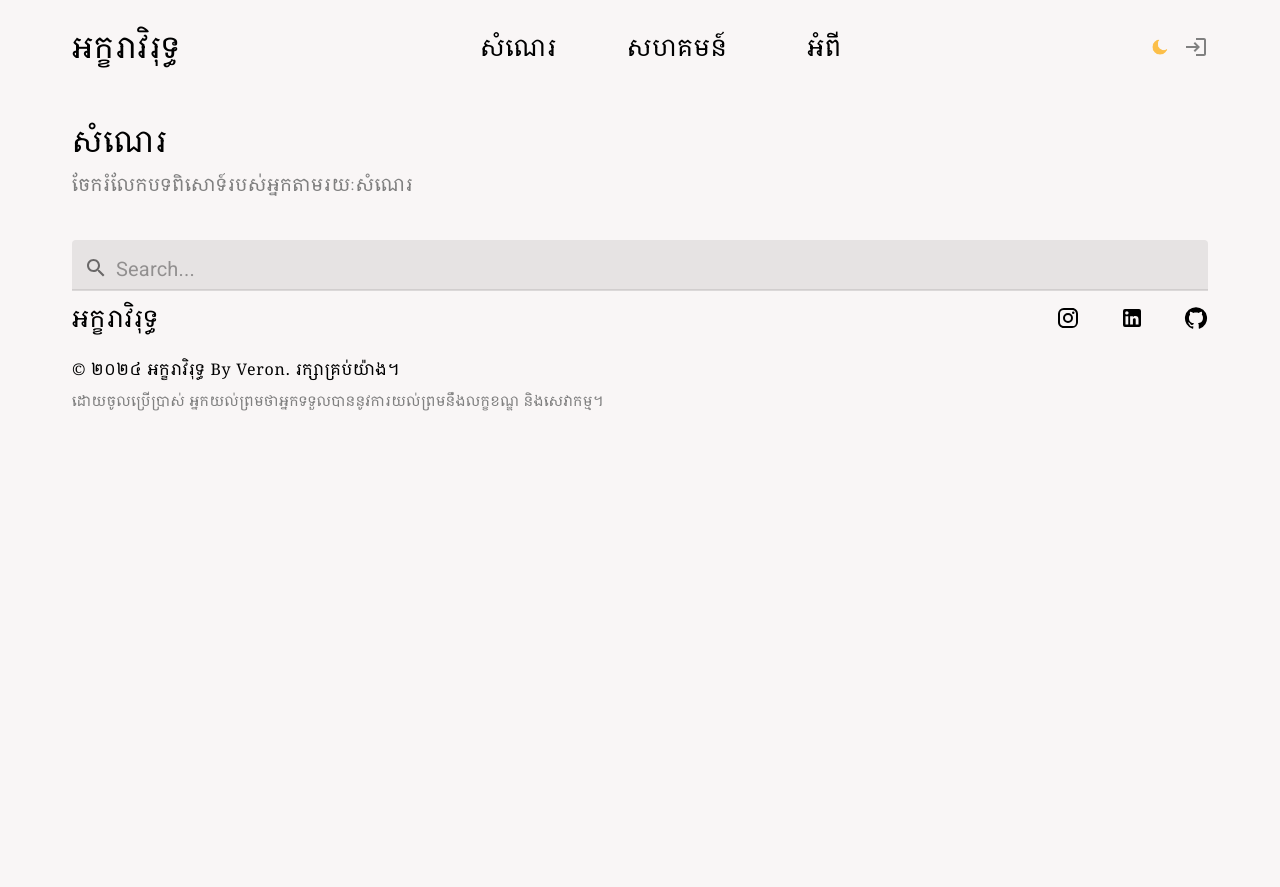
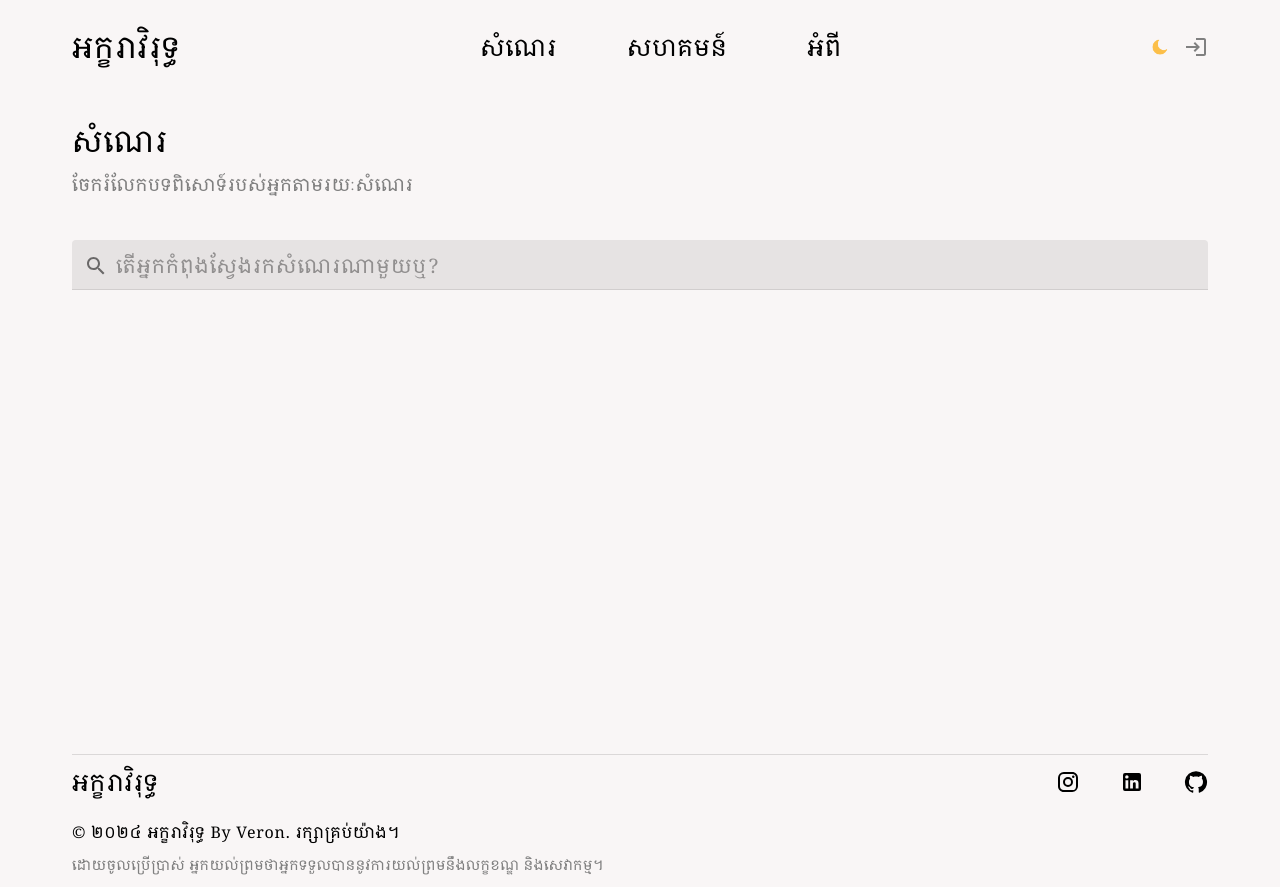
Before and after one commit to Ratanak-Rin-Sbu/inspira-graph, a Next.js app: page / in a window 1280 px wide. Before the commit the page ends 800 px from the top, so only its background shows below. Built offline with nearby package versions, Linux system fonts and the light colour scheme.

Commit message:
Hid Scroll Bar

```diff
--- a/src/app/globals.css
+++ b/src/app/globals.css
@@ -15,8 +15,13 @@ body {
   background: var(--background);
   font-family: var(--font-dm-sans), sans-serif;
   margin: 0;
+  overflow-x: hidden;
+  overflow-y: scroll;
+  height: 100%;
+}
 
-  overflow: hidden;
+::-webkit-scrollbar {
+  width: 0;
 }
 
 a {
@@ -40,7 +45,7 @@ a {
 }
 
 .container {
-  min-height: 100vh;
+  /* min-height: 100vh; */
   background-color: var(--background);
   color: var(--textColor);
   max-width: 1136px;
--- a/src/components/Body.tsx
+++ b/src/components/Body.tsx
@@ -1,13 +1,14 @@
 import React from 'react';
-import Intro from "@/components/intro/Intro";
+import Intro from "@/components/Intro";
 import SearchBar from "@/components/SearchBar";
+import { Box } from '@mui/material';
 
 const Body = () => {
   return (
-    <>
+    <Box minHeight="80vh">
       <Intro />
       <SearchBar />
-    </>
+    </Box>
   )
 }
 
--- a/src/components/intro/Intro.tsx
+++ b/src/components/Intro.tsx
@@ -1,10 +1,9 @@
 import React from 'react'
-import styles from "./intro.module.css";
 import { Box } from '@mui/material';
 
 const Intro = () => {
   return (
-    <Box className={styles.container}>
+    <Box m="40px 0">
       <Box className='khmer-text text-3xl'>សំណេរ</Box>
       <Box className='khmer-text text-lg' color="gray">ចែករំលែកបទពិសោទ៍របស់អ្នកតាមរយៈសំណេរ</Box>
     </Box>
--- a/src/components/SearchBar.tsx
+++ b/src/components/SearchBar.tsx
@@ -5,7 +5,7 @@ import InputAdornment from '@mui/material/InputAdornment';
 
 const SearchBar: React.FC = () => {
   return (
-    <Box>
+    <Box mb="40px">
       <TextField
         variant='filled'
         sx={{
@@ -14,7 +14,7 @@ const SearchBar: React.FC = () => {
             backgroundColor: '#e6e3e3',
             height: '50px',
             fontSize: '1.25rem',
-            pb: '10px',
+            pb: '15px',
             '&:before': {
               borderBottomColor: '#d1cece',
             },
@@ -26,6 +26,11 @@ const SearchBar: React.FC = () => {
                 display: 'none',
               },
             },
+            '& .MuiInputBase-input::placeholder': {
+              fontFamily: 'var(--font-noto-serif-khmer), sans-serif',
+              lineHeight: '1.8',
+              letterSpacing: '0.07em',
+            },
           },
         }}
         InputProps={{
@@ -35,7 +40,7 @@ const SearchBar: React.FC = () => {
             </InputAdornment>
           ),
         }}
-        placeholder="Search..." // Place this outside of InputProps to avoid deprecation warning
+        placeholder="តើអ្នកកំពុងស្វែងរកសំណេរណាមួយឬ?"
       />
     </Box>
   );
--- a/src/components/intro/intro.module.css
+++ /dev/null
@@ -1,3 +0,0 @@
-.container {
-  margin: 40px 0;
-}
```
